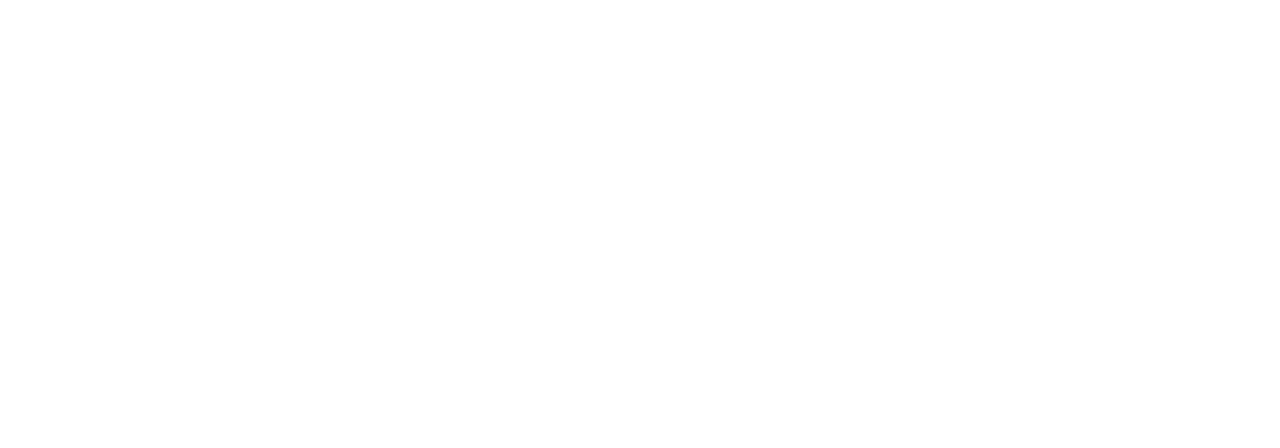
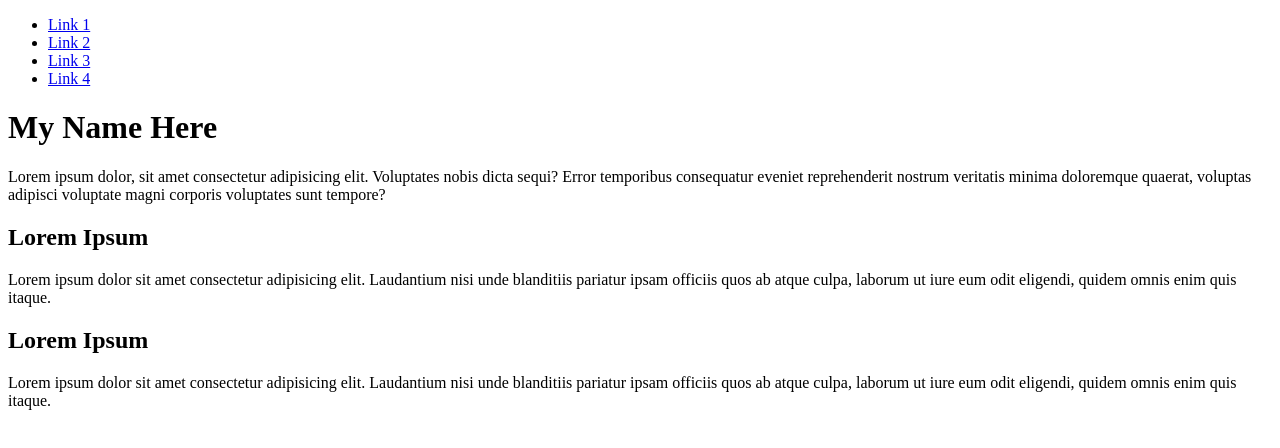
Before and after one commit to p-i-p-a/portfolio, a plain HTML site: page index.html in a window 1280 px wide. Drawn offline with Linux system fonts and the light colour scheme.

Commit message:
Add structure to HTML.

```diff
--- a/index.html
+++ b/index.html
@@ -9,10 +9,44 @@
 </head>
 
 <body>
-    <header>
-        <nav></nav>
+    <header class="header">
+        <nav class="header__nav">
+            <ul class="header__links">
+                <li>
+                    <a href="#">Link 1</a>
+                </li>
+                <li>
+                    <a href="#">Link 2</a>
+                </li>
+                <li>
+                    <a href="#">Link 3</a>
+                </li>
+                <li>
+                    <a href="#">Link 4</a>
+                </li>
+            </ul>
+        </nav>
+        <h1 class="header__heading">My Name Here</h1>
+        <p class="header__paragraph">Lorem ipsum dolor, sit amet consectetur adipisicing elit. Voluptates nobis dicta
+            sequi? Error temporibus
+            consequatur eveniet reprehenderit nostrum veritatis minima doloremque quaerat, voluptas adipisci voluptate
+            magni corporis voluptates sunt tempore?</p>
     </header>
-    <main></main>
+    <main>
+        <section class="section">
+            <h1 class="section__heading">Lorem Ipsum</h1>
+            <p class="section__paragraph">Lorem ipsum dolor sit amet consectetur adipisicing elit. Laudantium nisi unde
+                blanditiis pariatur ipsam officiis quos ab atque culpa, laborum ut iure eum odit eligendi, quidem omnis
+                enim quis itaque.</p>
+        </section>
+        <section class="section">
+            <h1 class="section__heading">Lorem Ipsum</h1>
+            <p class="section__paragraph">Lorem ipsum dolor sit amet consectetur adipisicing elit. Laudantium nisi unde
+                blanditiis pariatur ipsam officiis quos ab atque culpa, laborum ut iure eum odit eligendi, quidem omnis
+                enim quis itaque.</p>
+        </section>
+
+    </main>
     <footer>
     </footer>
 
```
